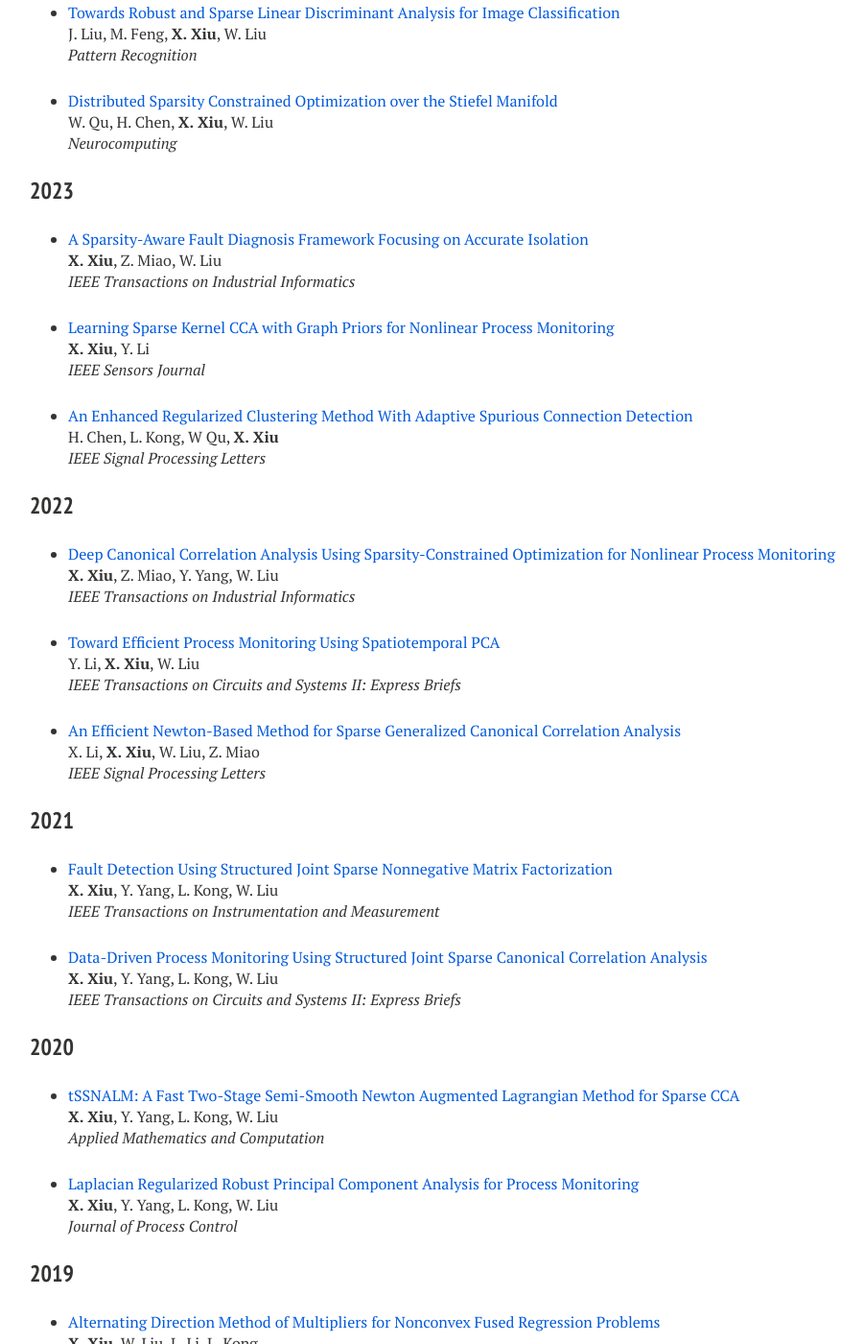
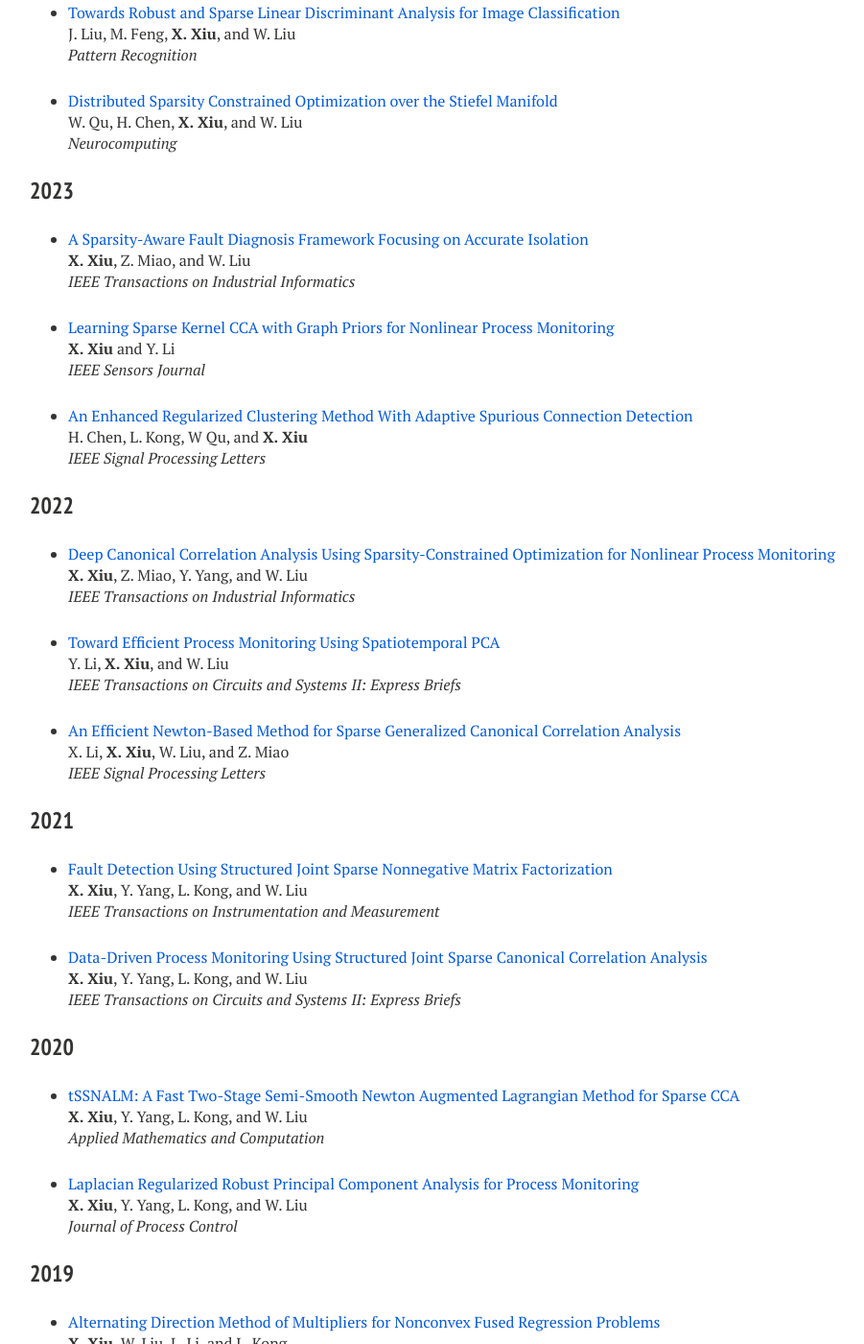
Before and after one commit to xianchaoxiu/xianchaoxiu.github.io, a Jekyll site: the page built from journal/index.md, in a window 1280 px wide and 1400 px high, scrolled down 778 px. Shown: the whole window at 96% size, without its empty margins (289-1190 px from the left). Built offline with Jekyll 4.4.1, drawn with Linux system fonts in a browser that asks for light colours; nearby versions of some CDN libraries; some of the changed text lies outside the part shown.

Commit message:
Update index.md

```diff
--- a/journal/index.md
+++ b/journal/index.md
@@ -12,23 +12,23 @@ share: false
 ### Preprint
 
 * <a href="http://arxiv.org/abs/2501.00726" class="textlink" target="_blank">Enhancing Unsupervised Feature Selection via Double Sparsity Constrained Optimization</a><br>
-<b>X. Xiu</b>, A. Yang, C. Huang, X. Li, W. Liu<br>
+<b>X. Xiu</b>, A. Yang, C. Huang, X. Li, and W. Liu<br>
 <i>Under Review</i><br>
 
 
 * <a href="https://arxiv.org/abs/2412.16819" class="textlink" target="_blank">Bi-Sparse Unsupervised Feature Selection </a><br>
-<b>X. Xiu</b>, C. Huang, P. Shang, W. Liu<br>
+<b>X. Xiu</b>, C. Huang, P. Shang, and W. Liu<br>
 <i>Under Review</i><br>
 
 
 * Robust Sparse Phase Retrieval: New Model, Theoretical Guarantee and Efficient Algorithm <br>
-J. Fan, A. Yan, <b>X. Xiu</b>, W. Liu<br>
+J. Fan, A. Yan, <b>X. Xiu</b>, and W. Liu<br>
 <i>Under Review</i><br>
 
 
 
 * Tensor Low-Rank Approximation via Plug-and-Play Priors for Anomaly Detection in Remote Sensing Images <br>
-J. Liu, M. Feng, <b>X. Xiu</b>, X. Zeng, J. Zhang<br>
+J. Liu, M. Feng, <b>X. Xiu</b>, X. Zeng, and J. Zhang<br>
 <i>Under Review</i><br>
 
 
@@ -37,22 +37,22 @@ J. Liu, M. Feng, <b>X. Xiu</b>, X. Zeng, J. Zhang<br>
 ### 2024
 
 * <a href="https://ieeexplore.ieee.org/document/9887978" class="textlink" target="_blank">Efficient and Fast Joint Sparse Constrained Canonical Correlation Analysis for Fault Detection</a><br>
-<b>X. Xiu</b>, L. Pan, Y. Yang, W. Liu<br>
+<b>X. Xiu</b>, L. Pan, Y. Yang, and W. Liu<br>
 <i>IEEE Transactions on Neural Networks and Learning Systems</i><br>
 
 
 * <a href="https://ieeexplore.ieee.org/abstract/document/10464356" class="textlink" target="_blank">A New End-to-End Monitoring Framework for Nonlinear Dynamic Processes With Unknown Noise Statistics</a><br>
-<b>X. Xiu</b>, Y. Zhang, Y. Guo, X. Liu, Y. Yang<br>
+<b>X. Xiu</b>, Y. Zhang, Y. Guo, X. Liu, and Y. Yang<br>
 <i>IEEE Transactions on Instrumentation and Measurement</i><br>
 
 
 * <a href="https://www.sciencedirect.com/science/article/abs/pii/S0031320324002632" class="textlink" target="_blank">Towards Robust and Sparse Linear Discriminant Analysis for Image Classification</a><br>
-J. Liu, M. Feng, <b>X. Xiu</b>, W. Liu<br>
+J. Liu, M. Feng, <b>X. Xiu</b>, and W. Liu<br>
 <i>Pattern Recognition</i><br>
 
 
 * <a href="https://www.sciencedirect.com/science/article/abs/pii/S0925231224010385" class="textlink" target="_blank">Distributed Sparsity Constrained Optimization over the Stiefel Manifold</a><br>
-W. Qu, H. Chen, <b>X. Xiu</b>, W. Liu<br>
+W. Qu, H. Chen, <b>X. Xiu</b>, and W. Liu<br>
 <i>Neurocomputing</i><br>
 
 
@@ -61,17 +61,17 @@ W. Qu, H. Chen, <b>X. Xiu</b>, W. Liu<br>
 ### 2023
 
 * <a href="https://ieeexplore.ieee.org/abstract/document/9788040" class="textlink" target="_blank">A Sparsity-Aware Fault Diagnosis Framework Focusing on Accurate Isolation</a><br>
-<b>X. Xiu</b>, Z. Miao, W. Liu<br>
+<b>X. Xiu</b>, Z. Miao, and W. Liu<br>
 <i>IEEE Transactions on Industrial Informatics</i><br>
 
 
 * <a href="https://ieeexplore.ieee.org/abstract/document/10050438" class="textlink" target="_blank">Learning Sparse Kernel CCA with Graph Priors for Nonlinear Process Monitoring</a><br>
-<b>X. Xiu</b>, Y. Li<br>
+<b>X. Xiu</b> and Y. Li<br>
 <i>IEEE Sensors Journal</i><br>
 
 
 * <a href="https://ieeexplore.ieee.org/abstract/document/10252040" class="textlink" target="_blank">An Enhanced Regularized Clustering Method With Adaptive Spurious Connection Detection</a><br>
-H. Chen, L. Kong, W Qu, <b>X. Xiu</b><br>
+H. Chen, L. Kong, W Qu, and <b>X. Xiu</b><br>
 <i>IEEE Signal Processing Letters</i><br>
 
 
@@ -80,17 +80,17 @@ H. Chen, L. Kong, W Qu, <b>X. Xiu</b><br>
 ### 2022
 
 * <a href="https://ieeexplore.ieee.org/document/9583864" class="textlink" target="_blank">Deep Canonical Correlation Analysis Using Sparsity-Constrained Optimization for Nonlinear Process Monitoring</a><br>
-<b>X. Xiu</b>, Z. Miao, Y. Yang, W. Liu<br>
+<b>X. Xiu</b>, Z. Miao, Y. Yang, and W. Liu<br>
 <i>IEEE Transactions on Industrial Informatics</i><br>
 
 
 * <a href="https://ieeexplore.ieee.org/abstract/document/9765518" class="textlink" target="_blank">Toward Efficient Process Monitoring Using Spatiotemporal PCA</a><br>
-Y. Li, <b>X. Xiu</b>, W. Liu<br>
+Y. Li, <b>X. Xiu</b>, and W. Liu<br>
 <i>IEEE Transactions on Circuits and Systems II: Express Briefs</i><br>
 
 
 * <a href="https://ieeexplore.ieee.org/abstract/document/9619966" class="textlink" target="_blank">An Efficient Newton-Based Method for Sparse Generalized Canonical Correlation Analysis</a><br>
-X. Li, <b>X. Xiu</b>, W. Liu, Z. Miao<br>
+X. Li, <b>X. Xiu</b>, W. Liu, and Z. Miao<br>
 <i>IEEE Signal Processing Letters</i><br>
 
 
@@ -98,11 +98,11 @@ X. Li, <b>X. Xiu</b>, W. Liu, Z. Miao<br>
 ### 2021
 
 * <a href="https://ieeexplore.ieee.org/abstract/document/9381237" class="textlink" target="_blank">Fault Detection Using Structured Joint Sparse Nonnegative Matrix Factorization</a> <br>
-<b>X. Xiu</b>, Y. Yang, L. Kong, W. Liu <br>
+<b>X. Xiu</b>, Y. Yang, L. Kong, and W. Liu <br>
 <i>IEEE Transactions on Instrumentation and Measurement</i><br>
 
 * <a href="https://ieeexplore.ieee.org/abstract/document/9068308/" class="textlink" target="_blank">Data-Driven Process Monitoring Using Structured Joint Sparse Canonical Correlation Analysis</a><br>
-<b>X. Xiu</b>, Y. Yang, L. Kong, W. Liu<br>
+<b>X. Xiu</b>, Y. Yang, L. Kong, and W. Liu<br>
 <i>IEEE Transactions on Circuits and Systems II: Express Briefs</i><br>
 
 
@@ -110,19 +110,19 @@ X. Li, <b>X. Xiu</b>, W. Liu, Z. Miao<br>
 ### 2020
 
 * <a href="https://www.sciencedirect.com/science/article/abs/pii/S0096300320302411" class="textlink" target="_blank">tSSNALM: A Fast Two-Stage Semi-Smooth Newton Augmented Lagrangian Method for Sparse CCA</a>  <br>
-<b>X. Xiu</b>, Y. Yang, L. Kong, W. Liu<br>
+<b>X. Xiu</b>, Y. Yang, L. Kong, and W. Liu<br>
 <i>Applied Mathematics and Computation</i><br>
 
 
 * <a href="https://www.sciencedirect.com/science/article/abs/pii/S095915242030247X" class="textlink" target="_blank">Laplacian Regularized Robust Principal Component Analysis for Process Monitoring</a>  <br>
-<b>X. Xiu</b>, Y. Yang, L. Kong, W. Liu <br>
+<b>X. Xiu</b>, Y. Yang, L. Kong, and W. Liu <br>
 <i>Journal of Process Control</i><br>
 
 
 ### 2019
 
 * <a href="https://www.sciencedirect.com/science/article/abs/pii/S0167947319300039" class="textlink" target="_blank">Alternating Direction Method of Multipliers for Nonconvex Fused Regression Problems</a>  <br>
-<b>X. Xiu</b>, W. Liu, L. Li, L. Kong<br>
+<b>X. Xiu</b>, W. Liu, L. Li, and L. Kong<br>
 <i>Computational Statistics & Data Analysis</i><br>
 
 
@@ -130,5 +130,5 @@ X. Li, <b>X. Xiu</b>, W. Liu, Z. Miao<br>
 ### 2018
 
 * <a href="https://link.springer.com/article/10.1007/s10589-017-9977-7" class="textlink" target="_blank">Iterative Reweighted Methods for L1-Lp Minimization</a>  <br>
-<b>X. Xiu</b>, L. Kong, Y. Li, H. Qi<br>
+<b>X. Xiu</b>, L. Kong, Y. Li, and H. Qi<br>
 <i>Computational Optimization and Applications</i><br>
```
